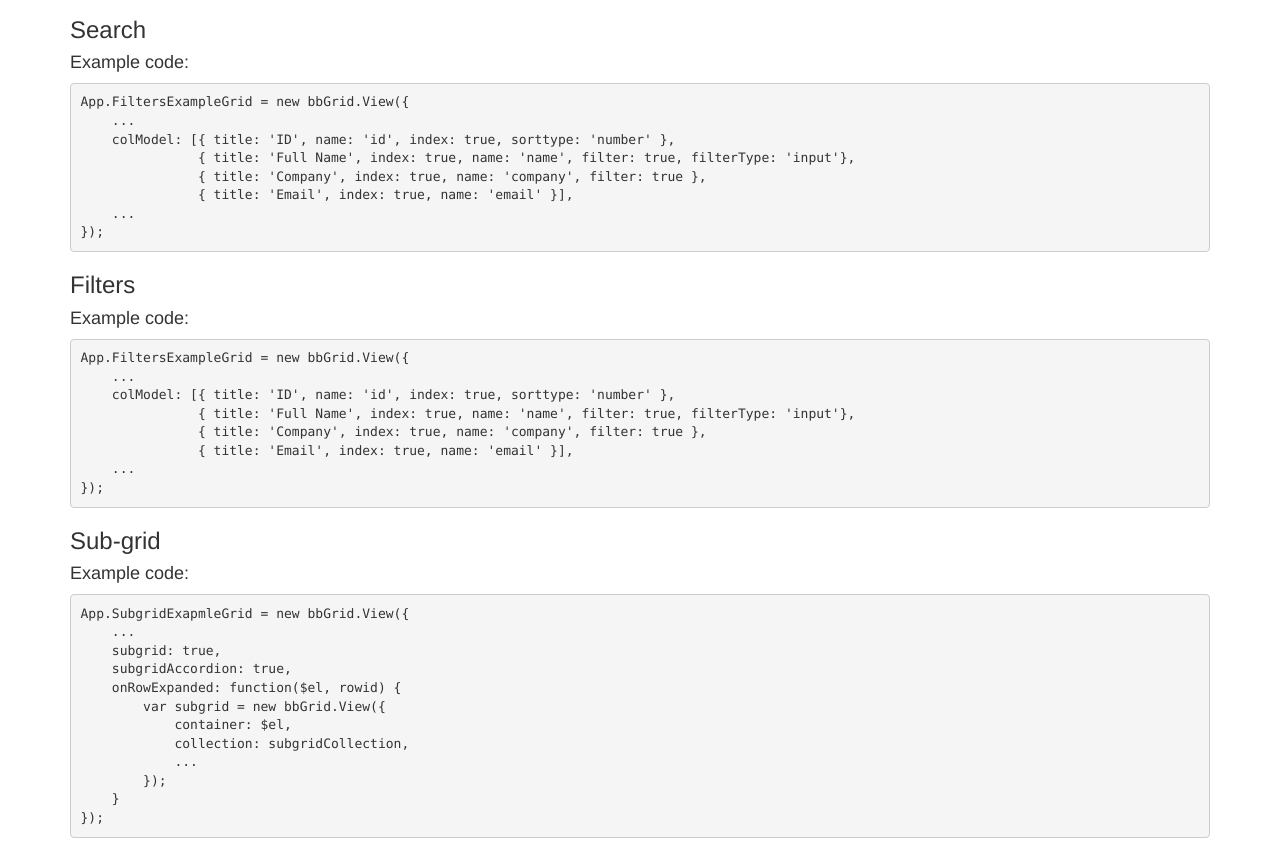
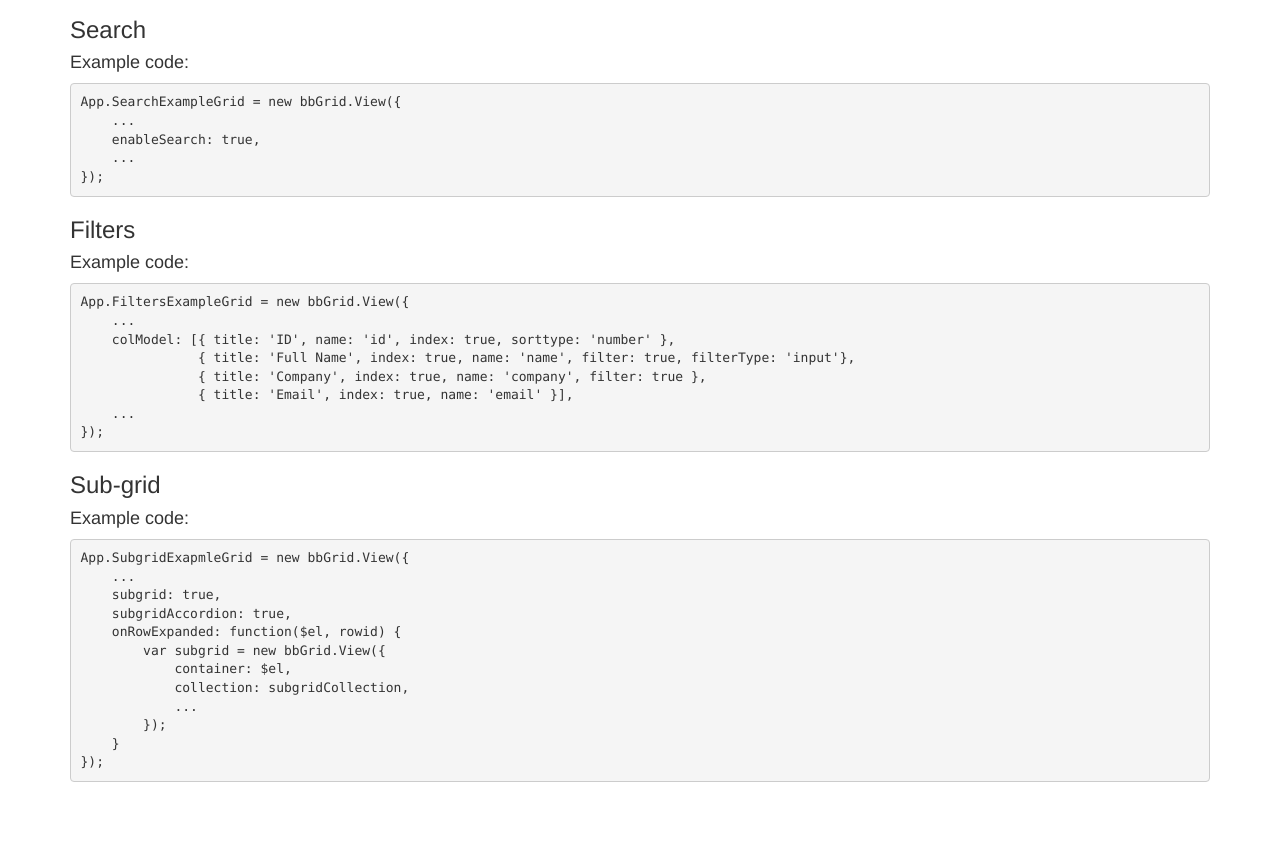
Before and after one commit to direct-fuel-injection/bbGrid, a plain HTML site: page index.html in a window 1280 px wide. Shown: the part 3342-4190 px from the top of the page. After the commit the page ends 4134 px from the top, so only its background shows below. Drawn offline with nearby package versions, Linux system fonts and the light colour scheme; a script that the page names is missing.

Commit message:
search example wrong example code

```diff
--- a/index.html
+++ b/index.html
@@ -300,14 +300,11 @@
                 <div id="bbGrid-buttons"></div>
                 <h3 id="search">Search</h3>
                 <h4>Example code:</h4>
-                    <pre>App.FiltersExampleGrid = new bbGrid.View({
+                    <pre>App.SearchExampleGrid = new bbGrid.View({
     ...
-    colModel: [{ title: 'ID', name: 'id', index: true, sorttype: 'number' },
-               { title: 'Full Name', index: true, name: 'name', filter: true, filterType: 'input'},
-               { title: 'Company', index: true, name: 'company', filter: true },
-               { title: 'Email', index: true, name: 'email' }],
+    enableSearch: true,
     ...
-});</pre>
+}); </pre>
                 <div id="bbGrid-search"></div>
                 <h3 id="filters">Filters</h3>
                 <h4>Example code:</h4>
```
